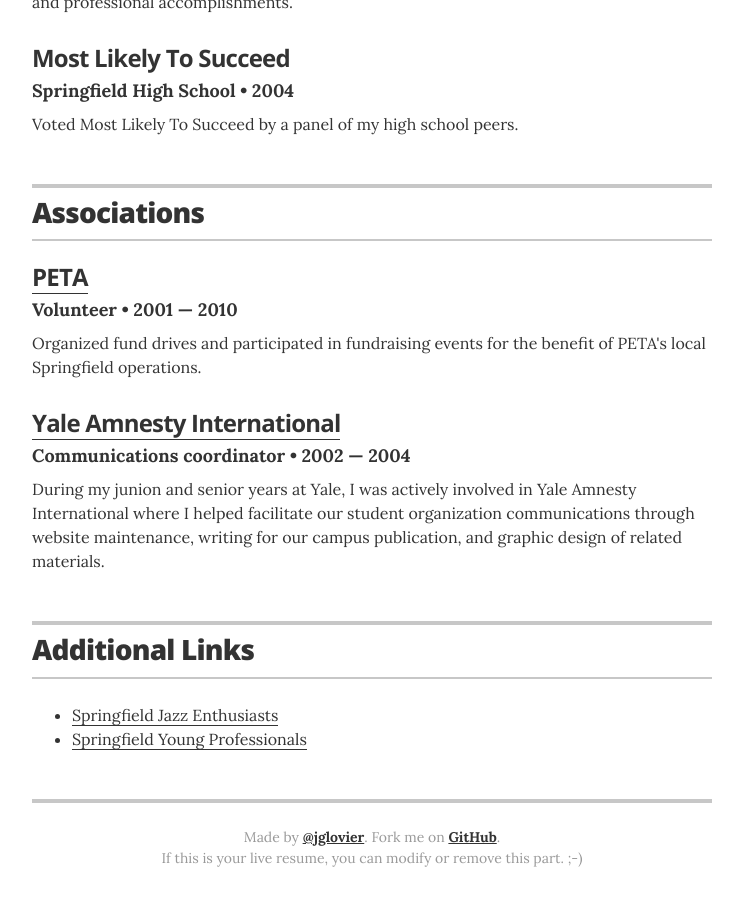
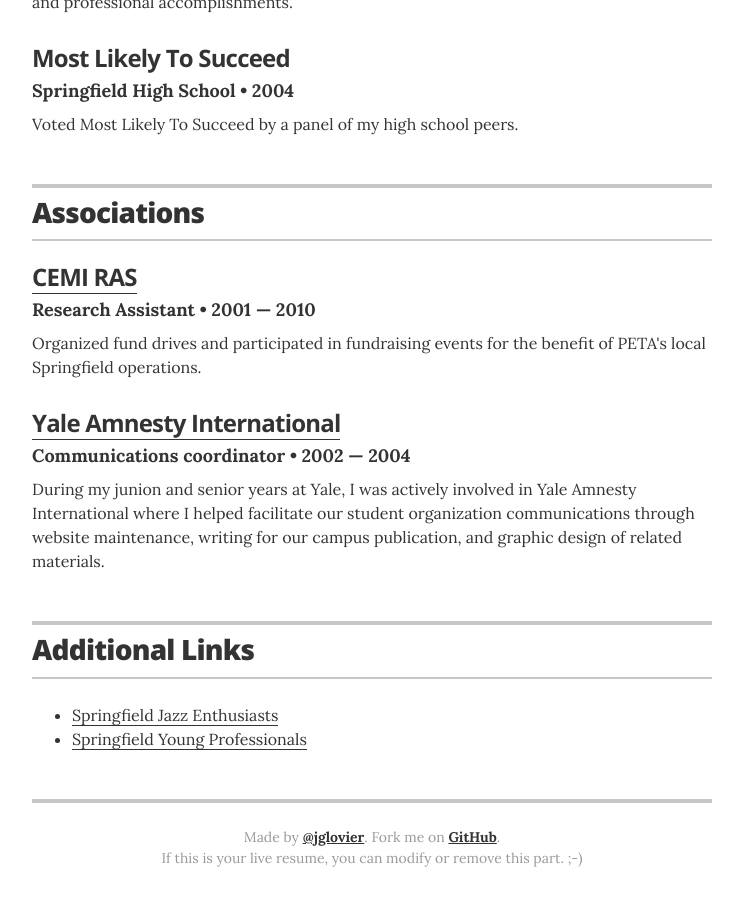
Before and after one commit to MikitchukMarina/MikitchukMarina.github.io, a Jekyll site: the page built from index.html, in a window 1280 px wide and 900 px high, scrolled down 2665 px. Shown: the whole window, without its empty margins (268-1011 px from the left). Built offline with Jekyll 4.4.1, drawn with Linux system fonts in a browser that asks for light colours.

Commit message:
Update associations.yml

```diff
--- a/_data/associations.yml
+++ b/_data/associations.yml
@@ -1,8 +1,8 @@
 # Associations
 # comment out the urls if you do not wish to display them
 
-- organization: PETA
-  role: Volunteer
+- organization: CEMI RAS
+  role: Research Assistant
   year: 2001 &mdash; 2010
   url: https://www.peta.org/
   summary: Organized fund drives and participated in fundraising events for the benefit of PETA's local Springfield operations.
```
